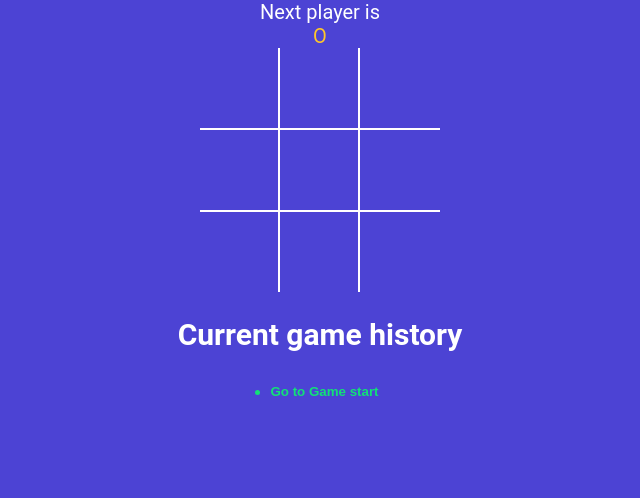
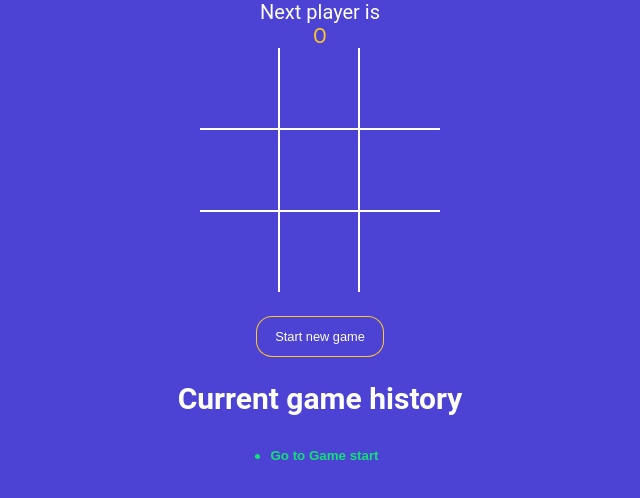
Before and after one commit to LALITKUMAR76654/Tic-tac-toe-game, a React (Vite) app: page / in a window 1280 px wide. Shown: the top 498 px of the page, without its empty margins (320-960 px from the left). Built offline with nearby package versions, Linux system fonts and the light colour scheme.

Commit message:
Added start new game button

```diff
--- a/src/App.jsx
+++ b/src/App.jsx
@@ -84,6 +84,11 @@ function App() {
     setCurrentMove(move);
   };
 
+  const onNewGameStart = () => {
+    setHistory(NEW_GAME);
+    setCurrentMove(0);
+  };
+
   return (
     // <div className="card">
     //   {<h1>Title</h1>
@@ -104,6 +109,15 @@ function App() {
         squares={gamingBoard.squares}
         handleSquareClick={handleSquareClick}
       />
+
+      <button
+        type="buttton"
+        onClick={onNewGameStart}
+        className={`btn-reset ${winner ? 'active' : ''}`}
+      >
+        {' '}
+        Start new game
+      </button>
 
       <h2>Current game history</h2>
 
```
